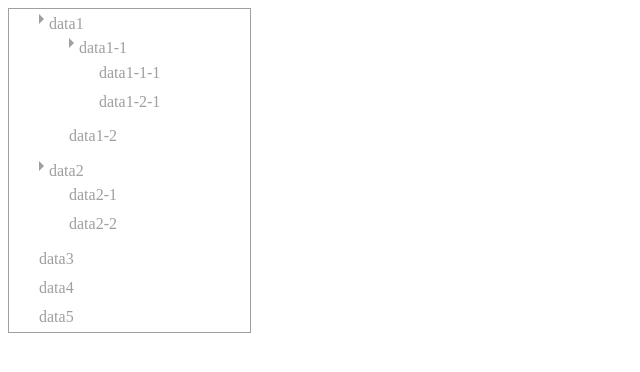
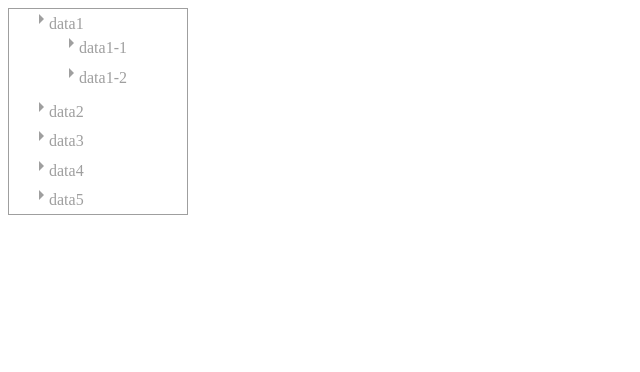
Before and after one commit to jxy19960712/js-components-plugin, a plain HTML site: page ajaxTree/src/demo/demo.html in a window 1280 px wide. Both pictures are taken after a click on the link 44 px from the left and 19 px from the top of the page. Shown: the whole page, without its empty margins (0-640 px from the left). Drawn offline with Linux system fonts and the light colour scheme.

Commit message:
subNode handle first commit

```diff
--- a/ajaxTree/src/demo/demo.html
+++ b/ajaxTree/src/demo/demo.html
@@ -2,7 +2,7 @@
 <html lang="en">
 <head>
     <meta charset="UTF-8">
-    <title>Title</title>
+    <title>demo</title>
     <link rel="stylesheet" href="../css/index.css">
 </head>
 <body>
@@ -13,4 +13,67 @@
 </div>
 </body>
 <script src="../js/index.js"></script>
+<script>
+    new AjaxTree({
+        id: '#ajaxTree',
+        data: [
+            {
+                value: 'data1',
+                nodeCode: '0',
+                children: [
+                    {
+                        value: 'data1-1',
+                        nodeCode: '00',
+                        children: [
+                            {
+                                value: 'data1-1-1',
+                                nodeCode: '00'
+                            },
+                            {
+                                value: 'data1-2-1',
+                                nodeCode: '01'
+                            },
+                        ]
+                    },
+                    {
+                        value: 'data1-2',
+                        nodeCode: '01'
+                    },
+                ]
+            },
+            {
+                value: 'data2',
+                nodeCode: '1',
+                children: [
+                    {
+                        value: 'data2-1',
+                        nodeCode: '00'
+                    },
+                    {
+                        value: 'data2-2',
+                        nodeCode: '01'
+                    },
+                ]
+            },
+            {
+                value: 'data3',
+                nodeCode: '2'
+            },
+            {
+                value: 'data4',
+                nodeCode: '3'
+            },
+            {
+                value: 'data5',
+                nodeCode: '4'
+            }
+        ],
+        itemKey: {
+            label: 'value',
+            id: 'nodeCode',
+            children: 'children'
+        },
+        isExpand: false
+    });
+</script>
 </html>
--- a/ajaxTree/src/js/index.js
+++ b/ajaxTree/src/js/index.js
@@ -2,13 +2,34 @@ class AjaxTree {
     constructor({id, data, itemKey, isExpand}) {
         //指定容器;
         this.contain = document.querySelector(id);
+        //节点元素绑定事件
+        this.bindSubNode = (bindEl, data) => {
+            bindEl.addEventListener('click', (e) => {
+                this.subNode.prototype = data;
+                this.subNode(e);
+            });
+        }
+        //节点事件
+        this.subNode = (e) => {
+            let nodeData = this.subNode.prototype.children;
+            let result = this.createunExpandListEls(nodeData);
+            if(nodeData&&nodeData.length>0){
+                e.target.parentNode.appendChild(result);
+            }
+        };
         //创建未展开状态list数据元素;
-        this.createunExpandListEls = (list, containElName, itemElName, callback) => {
-            if (list && list.length > 0) {
-                const containEL = document.createElement(containElName);
-                list.forEach(val => {
-                    const itemEl = document.createElement(itemElName);
-                    callback(val, itemEl)
+        this.createunExpandListEls = (data, containElName, itemElName) => {
+            if (data && data.length > 0) {
+                const containEL = document.createElement('ul');
+                data.forEach(val => {
+                    const itemEl = document.createElement('li');
+                    itemEl.dataset.itemId = val[itemKey.id];
+                    const expandBtn = document.createElement('a');
+                    const labelEl = document.createElement('span');
+                    labelEl.innerHTML = val[itemKey.label];
+                    this.bindSubNode(expandBtn, val);
+                    itemEl.appendChild(labelEl);
+                    itemEl.appendChild(expandBtn);
                     containEL.appendChild(itemEl);
                 });
                 return containEL;
@@ -21,7 +42,6 @@ class AjaxTree {
             const type = this.getType(data)
             if (type == 'Array') {
                 let resultEl = document.createElement('ul');
-
                 for (let i = 0; i < data.length; i++) {
                     resultEl.appendChild(this.createExpandedListEls(data[i]))
                 }
@@ -31,99 +51,38 @@ class AjaxTree {
                 let itemEl = document.createElement('li');
                 let expandBtn = document.createElement('a');
                 let labelEl = document.createElement('span');
+                expandBtn.addEventListener('click', (e) => {
+                    this.subNode.prototype = data;
+                    this.subNode(e);
+                });
+                this.bindSubNode(expandBtn, data);
+
+
                 labelEl.innerHTML = data[itemKey.label];
                 itemEl.dataset.itemId = data[itemKey.id];
                 itemEl.appendChild(labelEl);
-                if(data[itemKey.children]&&data[itemKey.children].length>0){
+                if (data[itemKey.children] && data[itemKey.children].length > 0) {
                     itemEl.appendChild(expandBtn);
                     itemEl.appendChild(this.createExpandedListEls(data[itemKey.children]));
                 }
                 return itemEl
             }
         };
+
+
         //推送到指定容器;
-        var result = null;
+        let result = null;
         if (isExpand) {
             result = this.createExpandedListEls(data);
         } else {
-            result = this.createunExpandListEls(data, 'ul', 'li', (val, itemEl) => {
-                itemEl.dataset.itemId = val[itemKey.id];
-                const expandBtn = document.createElement('a');
-                const labelEl = document.createElement('span');
-                labelEl.innerHTML = val[itemKey.label];
-                itemEl.appendChild(labelEl);
-                itemEl.appendChild(expandBtn);
-            });
+            result = this.createunExpandListEls(data);
         }
         this.contain.appendChild(result);
     };
-
     getType(obj) {
         const type = Object.prototype.toString.call(obj);
         if (type == '[object Array]') return 'Array'
         else if (type == '[object Object]') return 'Object'
         else return 'param'
-    }
+    };
 };
-
-let ajaxTree = new AjaxTree({
-    id: '#ajaxTree',
-    data: [
-        {
-            value: 'data1',
-            nodeCode: '0',
-            children: [
-                {
-                    value: 'data1-1',
-                    nodeCode: '00',
-                    children: [
-                        {
-                            value: 'data1-1-1',
-                            nodeCode: '00'
-                        },
-                        {
-                            value: 'data1-2-1',
-                            nodeCode: '01'
-                        },
-                    ]
-                },
-                {
-                    value: 'data1-2',
-                    nodeCode: '01'
-                },
-            ]
-        },
-        {
-            value: 'data2',
-            nodeCode: '1',
-            children: [
-                {
-                    value: 'data2-1',
-                    nodeCode: '00'
-                },
-                {
-                    value: 'data2-2',
-                    nodeCode: '01'
-                },
-            ]
-        },
-        {
-            value: 'data3',
-            nodeCode: '2'
-        },
-        {
-            value: 'data4',
-            nodeCode: '3'
-        },
-        {
-            value: 'data5',
-            nodeCode: '4'
-        }
-    ],
-    itemKey: {
-        label: 'value',
-        id: 'nodeCode',
-        children:'children'
-    },
-    isExpand: true
-});
```
